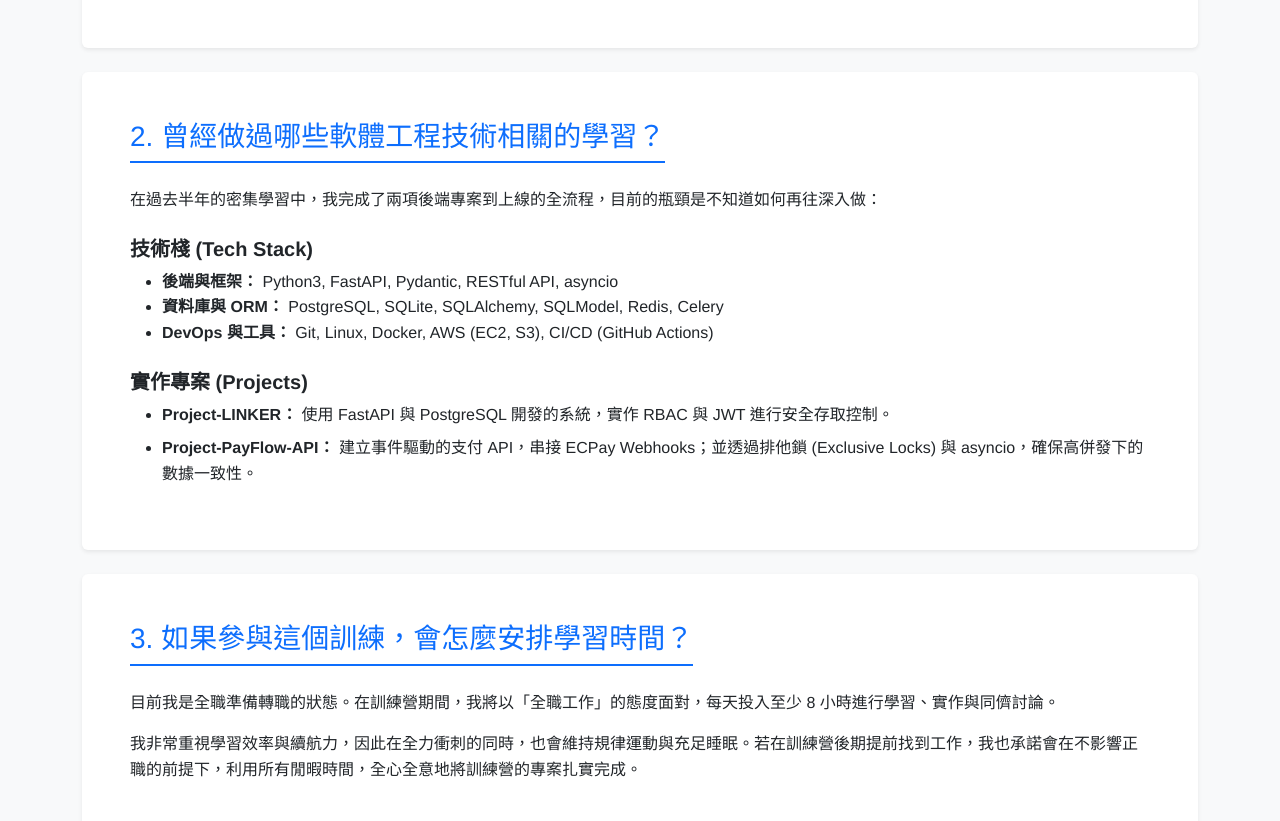
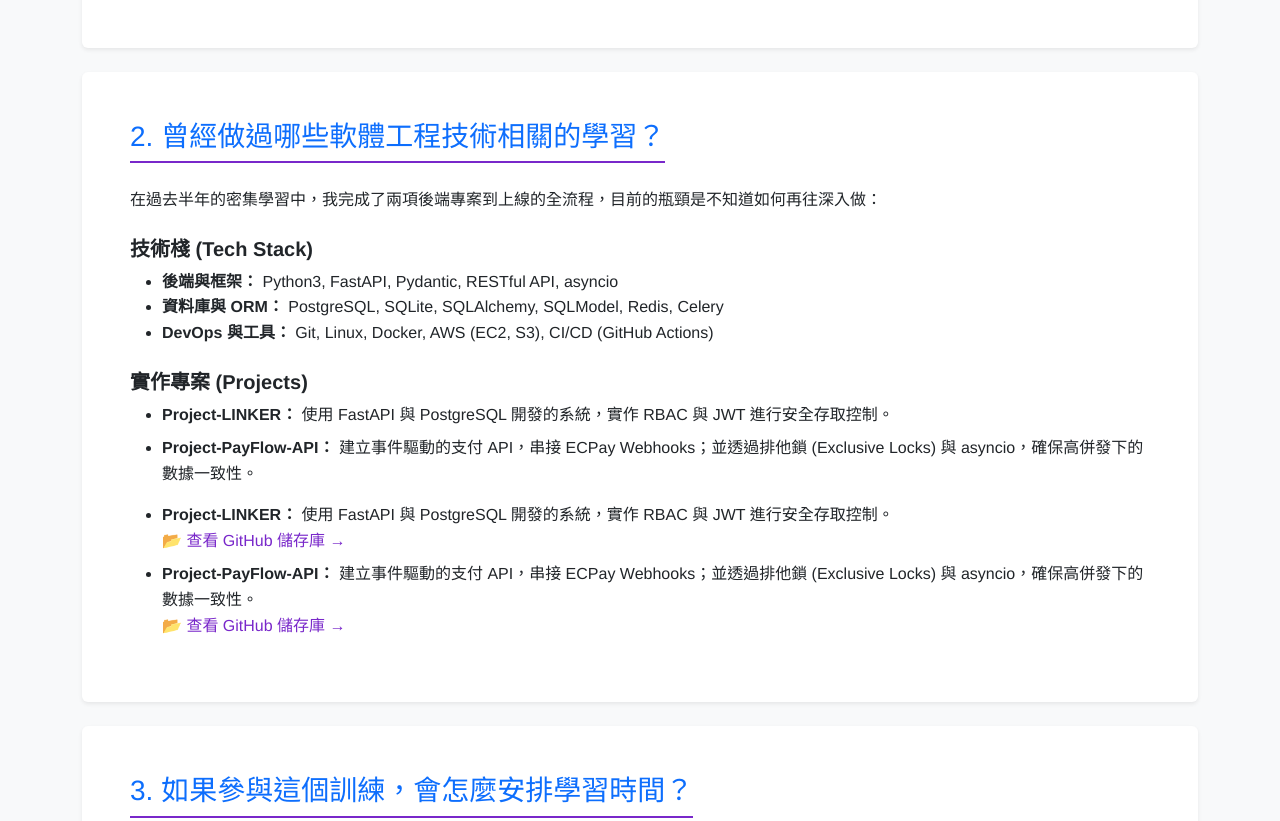
Before and after one commit to sirulab/WeHelp-application, a plain HTML site: page index.html in a window 1280 px wide. Shown: the part 960-1781 px from the top of the page. Drawn offline with nearby package versions, Linux system fonts and the light colour scheme.

Commit message:
[feat] add links

```diff
--- a/index.html
+++ b/index.html
@@ -14,7 +14,7 @@
             line-height: 1.6;
         }
         .section-title {
-            border-bottom: 2px solid #0d6efd;
+            border-bottom: 2px solid #7928ca;
             padding-bottom: 0.5rem;
             margin-bottom: 1.5rem;
             display: inline-block;
@@ -71,6 +71,18 @@
                 <ul>
                     <li class="mb-2"><strong>Project-LINKER：</strong> 使用 FastAPI 與 PostgreSQL 開發的系統，實作 RBAC 與 JWT 進行安全存取控制。</li>
                     <li><strong>Project-PayFlow-API：</strong> 建立事件驅動的支付 API，串接 ECPay Webhooks；並透過排他鎖 (Exclusive Locks) 與 asyncio，確保高併發下的數據一致性。</li>
+                </ul>
+                <ul>
+                    <li class="mb-2">
+                        <strong>Project-LINKER：</strong> 使用 FastAPI 與 PostgreSQL 開發的系統，實作 RBAC 與 JWT 進行安全存取控制。
+                        <br>
+                        <a href="https://github.com/sirulab/Project-LINKER" target="_blank" style="color: #7928ca; text-decoration: none; font-weight: 500;">📂 查看 GitHub 儲存庫 →</a>
+                    </li>
+                    <li class="mb-2">
+                        <strong>Project-PayFlow-API：</strong> 建立事件驅動的支付 API，串接 ECPay Webhooks；並透過排他鎖 (Exclusive Locks) 與 asyncio，確保高併發下的數據一致性。
+                        <br>
+                        <a href="https://github.com/sirulab/Project-PayFlow-API" target="_blank" style="color: #7928ca; text-decoration: none; font-weight: 500;">📂 查看 GitHub 儲存庫 →</a>
+                    </li>
                 </ul>
             </div>
         </div>
```
